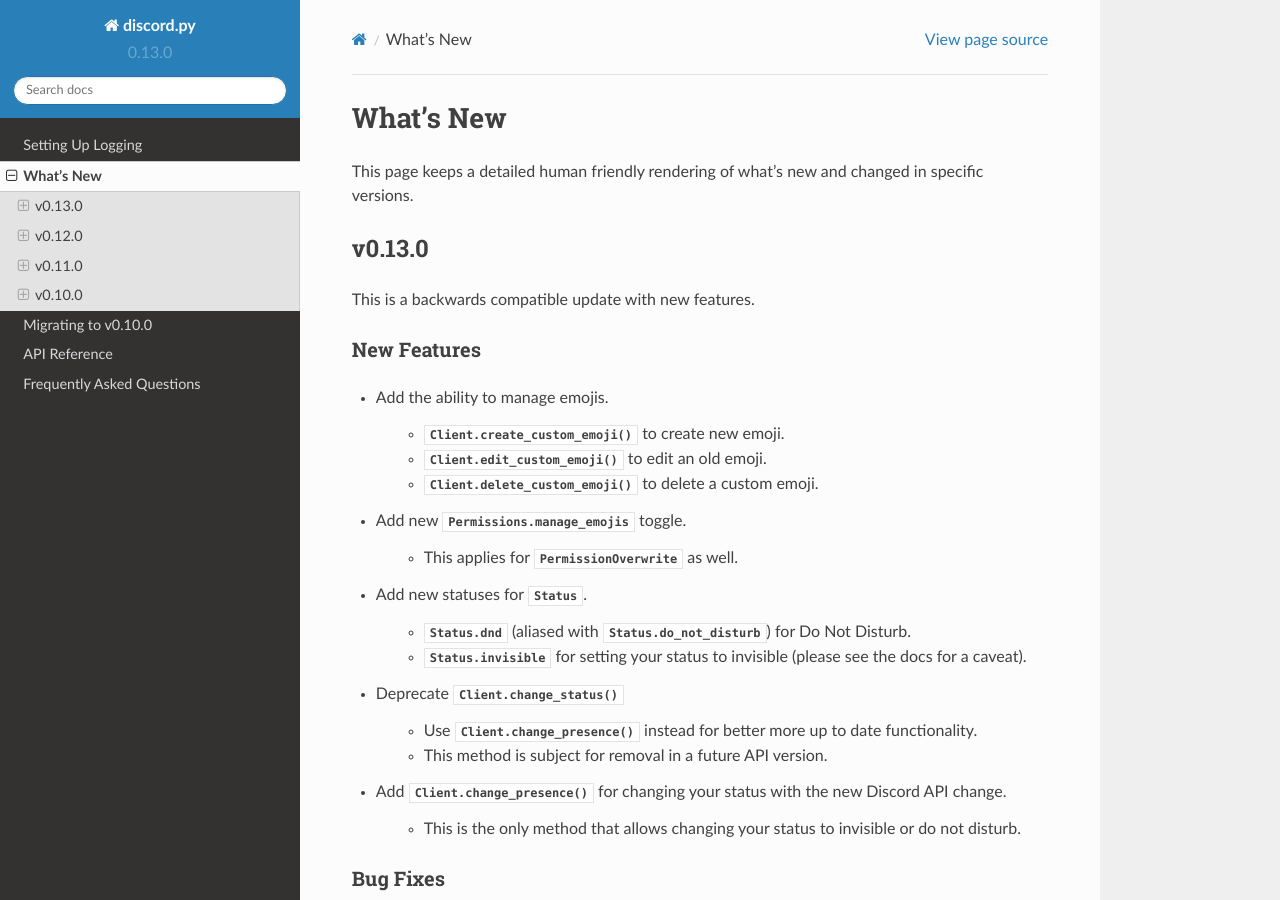
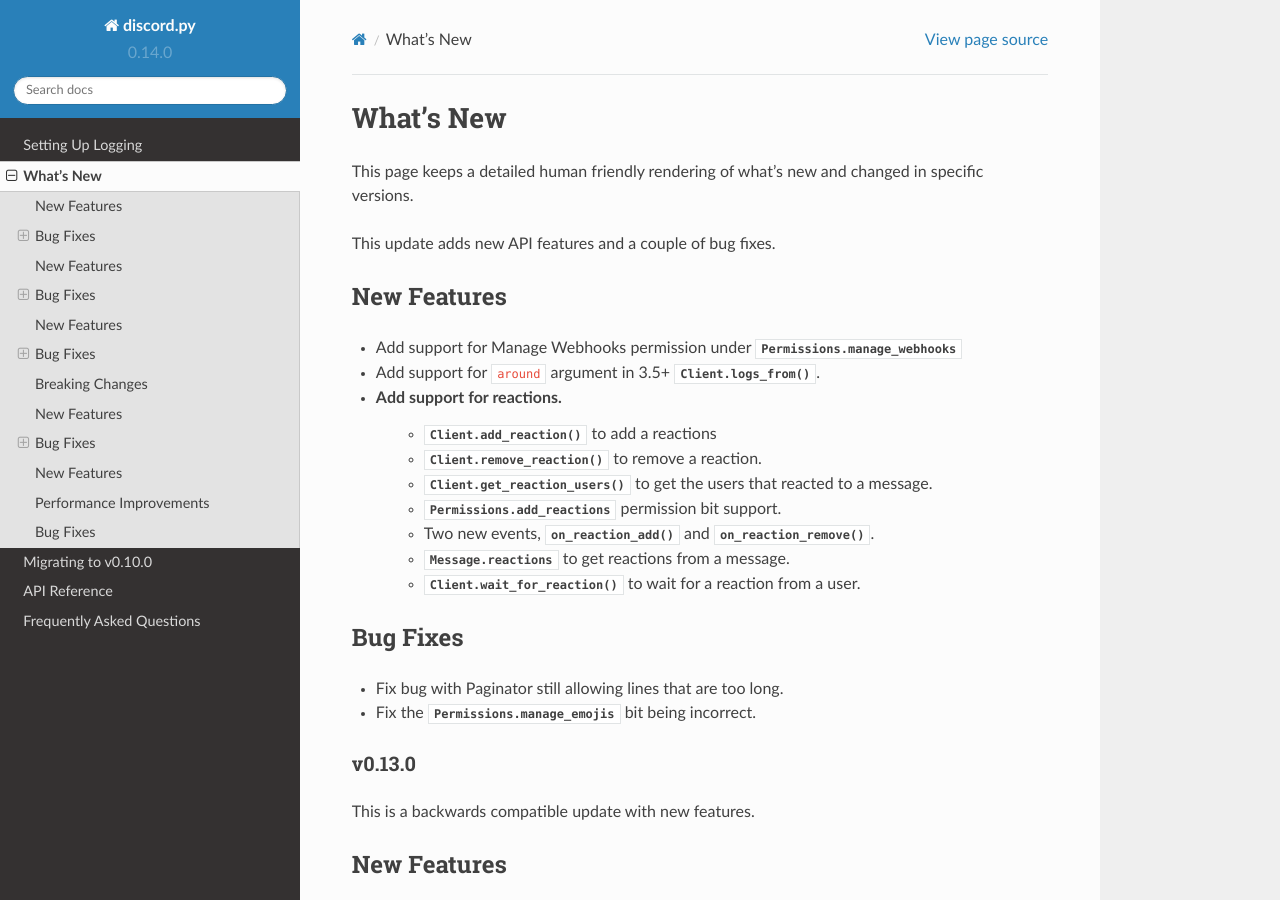
Before and after one commit to Rapptz/discord.py, a Sphinx documentation site: the page built from docs/whats_new.rst, in a window 1280 px wide and 900 px high. Built offline with Sphinx 7.4.7 and the Read the Docs theme 2.0.0, drawn with Linux system fonts in a browser that asks for light colours.

Commit message:
Version bump to v0.14.0

```diff
--- a/discord/__init__.py
+++ b/discord/__init__.py
@@ -15,7 +15,7 @@
 __author__ = 'Rapptz'
 __license__ = 'MIT'
 __copyright__ = 'Copyright 2015-2016 Rapptz'
-__version__ = '0.13.0'
+__version__ = '0.14.0'
 
 from .client import Client, AppInfo, ChannelPermissions
 from .user import User
@@ -41,7 +41,7 @@
 
 VersionInfo = namedtuple('VersionInfo', 'major minor micro releaselevel serial')
 
-version_info = VersionInfo(major=0, minor=13, micro=0, releaselevel='final', serial=0)
+version_info = VersionInfo(major=0, minor=14, micro=0, releaselevel='final', serial=0)
 
 try:
     from logging import NullHandler
--- a/docs/whats_new.rst
+++ b/docs/whats_new.rst
@@ -7,6 +7,30 @@
 
 This page keeps a detailed human friendly rendering of what's new and changed
 in specific versions.
+
+.. _v0p14p0:
+
+This update adds new API features and a couple of bug fixes.
+
+New Features
+~~~~~~~~~~~~~
+
+- Add support for Manage Webhooks permission under :attr:`Permissions.manage_webhooks`
+- Add support for ``around`` argument in 3.5+ :meth:`Client.logs_from`.
+- Add support for reactions.
+    - :meth:`Client.add_reaction` to add a reactions
+    - :meth:`Client.remove_reaction` to remove a reaction.
+    - :meth:`Client.get_reaction_users` to get the users that reacted to a message.
+    - :attr:`Permissions.add_reactions` permission bit support.
+    - Two new events, :func:`on_reaction_add` and :func:`on_reaction_remove`.
+    - :attr:`Message.reactions` to get reactions from a message.
+    - :meth:`Client.wait_for_reaction` to wait for a reaction from a user.
+
+Bug Fixes
+~~~~~~~~~~
+
+- Fix bug with Paginator still allowing lines that are too long.
+- Fix the :attr:`Permissions.manage_emojis` bit being incorrect.
 
 .. _v0p13p0:
 
```
